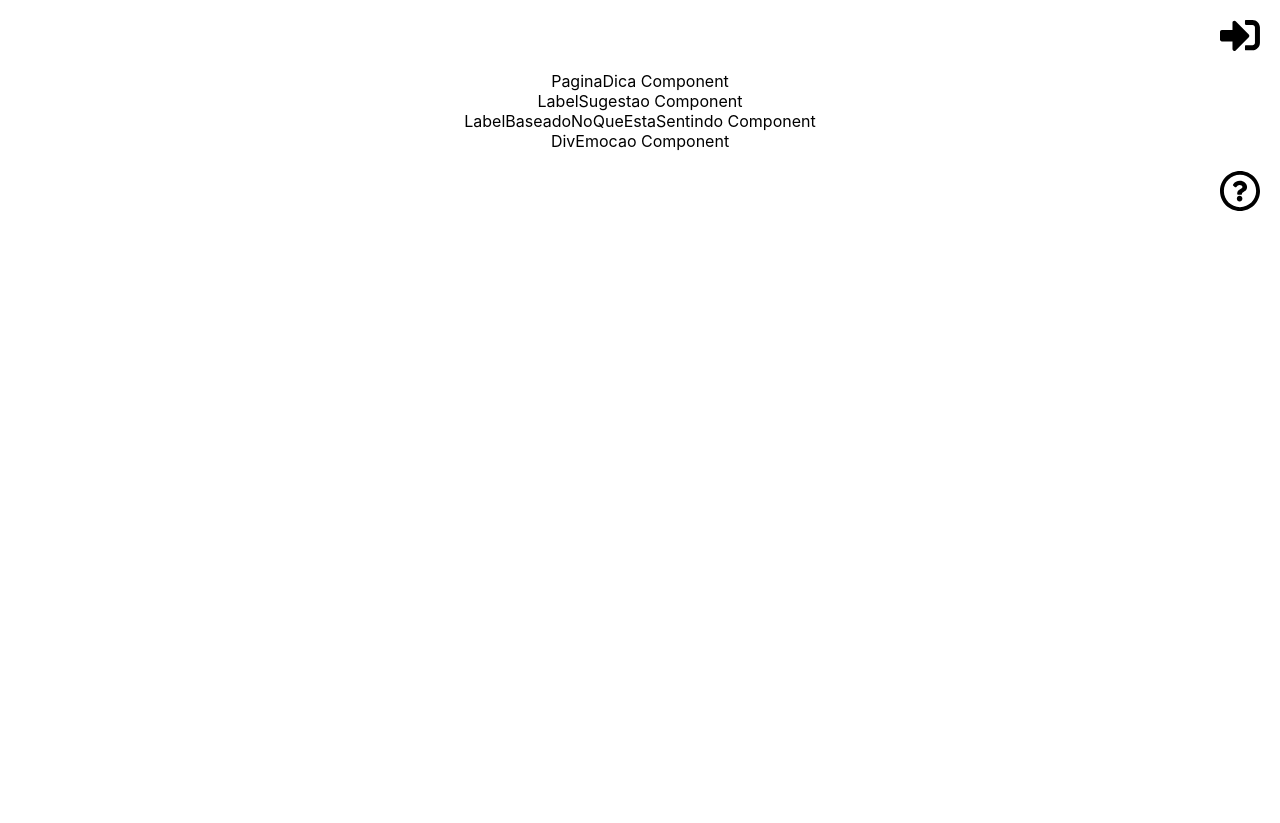
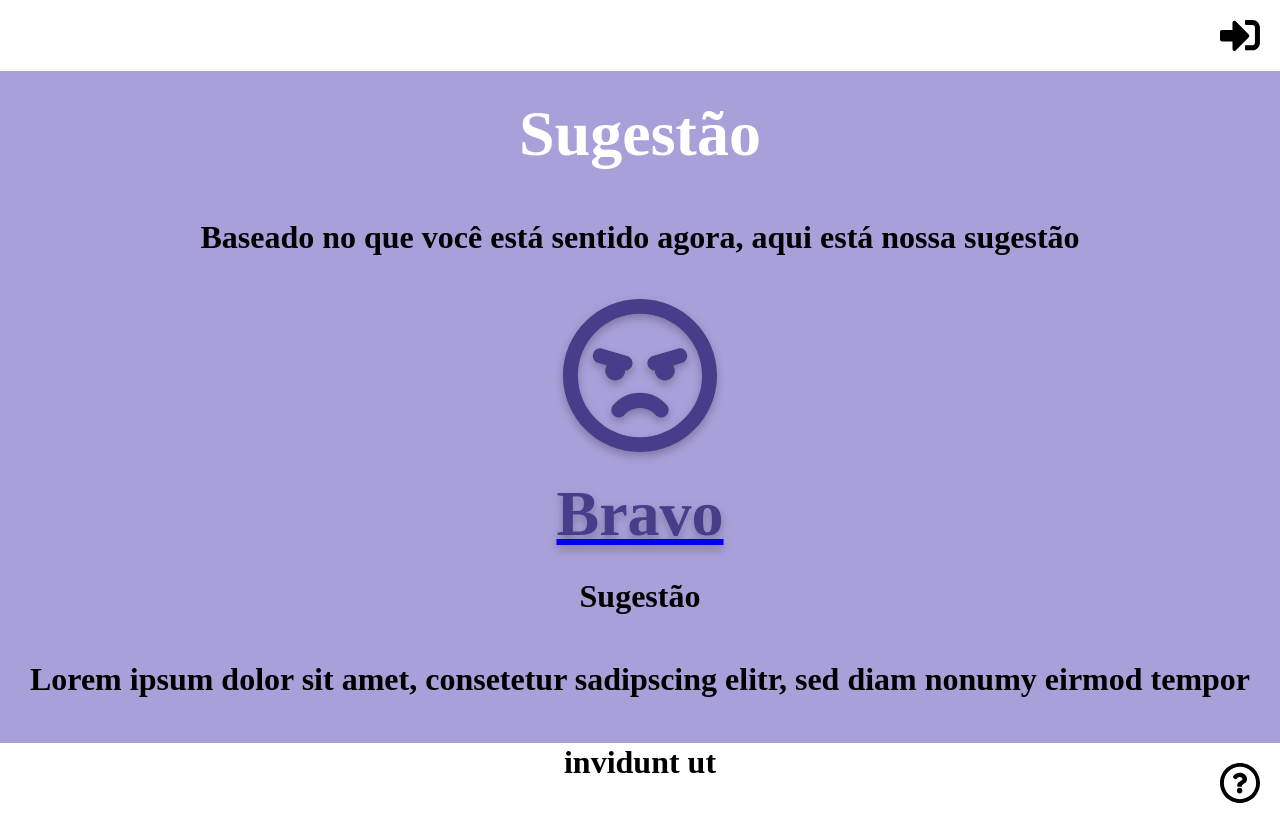
Before and after one commit to HTsuyoshi/GetBy, a React (Create React App) app in the folder frontend/get-by-frontend/: page /paginaDica in a window 1280 px wide. Before the commit the page ends 800 px from the top, so only its background shows below. Built offline with nearby package versions, Linux system fonts and the light colour scheme.

Commit message:
Pagina dica estatica

```diff
--- a/frontend/get-by-frontend/src/components/DivEmocao/DivEmocao.js
+++ b/frontend/get-by-frontend/src/components/DivEmocao/DivEmocao.js
@@ -1,10 +1,17 @@
 import React from 'react';
 import styles from './DivEmocao.module.css';
+import IconAngry from '../IconAngry/IconAngry';
 
 const DivEmocao = () => (
-  <div className={styles.DivEmocao} data-testid="DivEmocao">
-    DivEmocao Component
+  <div className={styles.divEmocao} data-testid="DivEmocao">
     {/* TODO      Ícone     Label    Emocao  */}
+    <IconAngry />
+    <label className={styles.labelDescricao}>
+      Sugestão
+    </label>
+    <label className={styles.labelDescricao}>
+      Lorem ipsum dolor sit amet, consetetur sadipscing elitr, sed diam nonumy eirmod tempor invidunt ut
+    </label>
   </div>
 );
 
--- a/frontend/get-by-frontend/src/components/DivEmocao/DivEmocao.module.css
+++ b/frontend/get-by-frontend/src/components/DivEmocao/DivEmocao.module.css
@@ -1 +1,17 @@
-.DivEmocao {}
+.divEmocao {
+    display: flex;
+    flex-direction: column;
+    align-items: center;
+}
+
+.labelDescricao {
+    font-family: 'K2D';
+    font-style: normal;
+    font-weight: 800;
+    font-size: 4vh;
+    line-height: 83px;
+    display: flex;
+    align-items: center;
+    text-align: center;
+    color: #000000;
+}
--- a/frontend/get-by-frontend/src/components/LabelBaseadoNoQueEstaSentindo/LabelBaseadoNoQueEstaSentindo.js
+++ b/frontend/get-by-frontend/src/components/LabelBaseadoNoQueEstaSentindo/LabelBaseadoNoQueEstaSentindo.js
@@ -2,8 +2,10 @@ import React from 'react';
 import styles from './LabelBaseadoNoQueEstaSentindo.module.css';
 
 const LabelBaseadoNoQueEstaSentindo = () => (
-  <div className={styles.LabelBaseadoNoQueEstaSentindo} data-testid="LabelBaseadoNoQueEstaSentindo">
-    LabelBaseadoNoQueEstaSentindo Component
+  <div className={styles.divLabelBaseadoNoQueEstaSentindo} data-testid="LabelBaseadoNoQueEstaSentindo">
+    <label className={styles.labelBaseadoNoQueEstaSentindo}>
+      Baseado no que você está sentido agora, aqui está nossa sugestão
+    </label>
   </div>
 );
 
--- a/frontend/get-by-frontend/src/components/LabelBaseadoNoQueEstaSentindo/LabelBaseadoNoQueEstaSentindo.module.css
+++ b/frontend/get-by-frontend/src/components/LabelBaseadoNoQueEstaSentindo/LabelBaseadoNoQueEstaSentindo.module.css
@@ -1 +1,11 @@
-.LabelBaseadoNoQueEstaSentindo {}
+.labelBaseadoNoQueEstaSentindo {
+    font-family: 'K2D';
+    font-style: normal;
+    font-weight: 800;
+    font-size: 4vh;
+    line-height: 83px;
+    display: flex;
+    align-items: center;
+    text-align: center;
+    color: #000000;
+}
--- a/frontend/get-by-frontend/src/components/LabelSugestao/LabelSugestao.js
+++ b/frontend/get-by-frontend/src/components/LabelSugestao/LabelSugestao.js
@@ -2,8 +2,8 @@ import React from 'react';
 import styles from './LabelSugestao.module.css';
 
 const LabelSugestao = () => (
-  <div className={styles.LabelSugestao} data-testid="LabelSugestao">
-    LabelSugestao Component
+  <div className={styles.divLabelSugestao} data-testid="LabelSugestao">
+    <label className={styles.labelSugestao}>Sugestão</label>
   </div>
 );
 
--- a/frontend/get-by-frontend/src/components/LabelSugestao/LabelSugestao.module.css
+++ b/frontend/get-by-frontend/src/components/LabelSugestao/LabelSugestao.module.css
@@ -1 +1,11 @@
-.LabelSugestao {}
+.labelSugestao {
+    font-family: 'K2D';
+    font-style: normal;
+    font-weight: 800;
+    font-size: 8vmin;
+    line-height: 125px;
+    display: flex;
+    align-items: center;
+    text-align: center;
+    color: #FFFFFF;
+}
--- a/frontend/get-by-frontend/src/views/PaginaDica/PaginaDica.js
+++ b/frontend/get-by-frontend/src/views/PaginaDica/PaginaDica.js
@@ -5,8 +5,7 @@ import LabelBaseadoNoQueEstaSentindo from '../../components/LabelBaseadoNoQueEst
 import DivEmocao from '../../components/DivEmocao/DivEmocao';
 
 const PaginaDica = () => (
-  <div className={styles.PaginaDica} data-testid="PaginaDica">
-    PaginaDica Component
+  <div className={styles.divPaginaDica} data-testid="PaginaDica">
     <LabelSugestao />
     <LabelBaseadoNoQueEstaSentindo />
     <DivEmocao />
--- a/frontend/get-by-frontend/src/views/PaginaDica/PaginaDica.module.css
+++ b/frontend/get-by-frontend/src/views/PaginaDica/PaginaDica.module.css
@@ -1 +1,8 @@
-.PaginaDica {}
+.divPaginaDica {
+    background-color: #A8A0D9;
+    display: flex;
+    flex-direction: column;
+    height: 84vh;
+    flex: 1;
+    align-items: center;
+}
```
